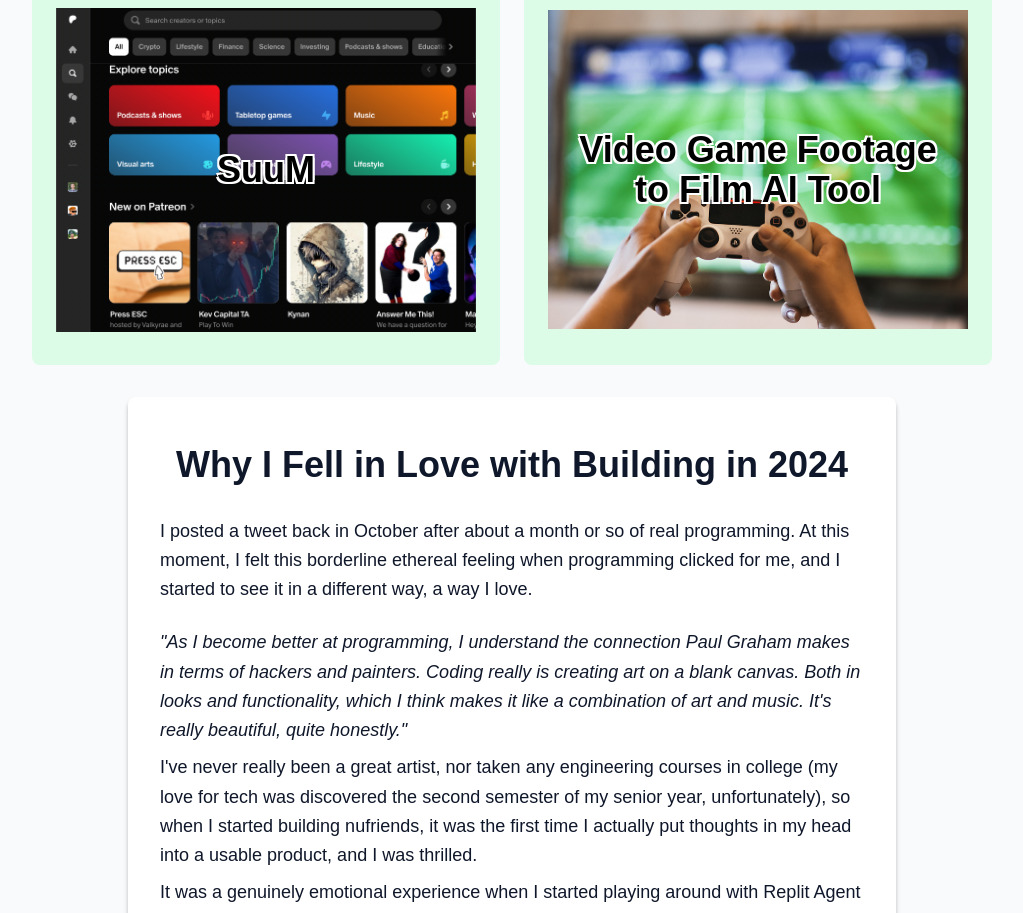
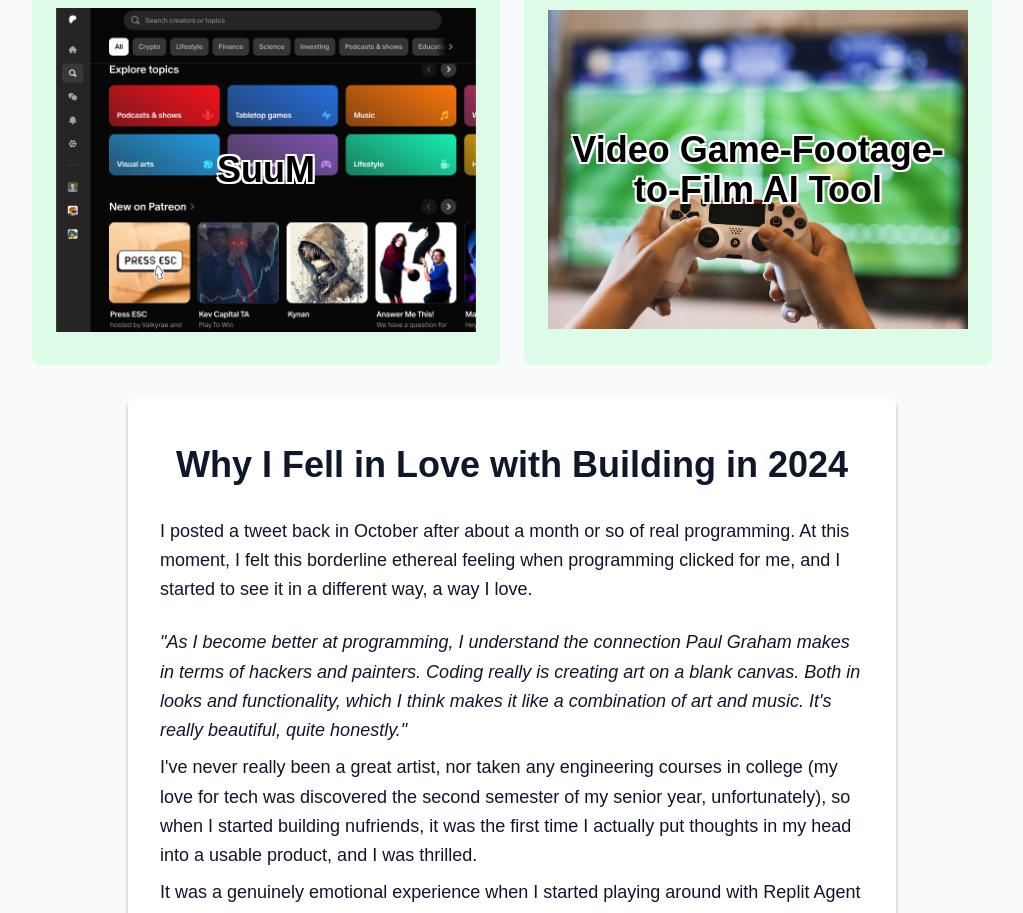
Before and after one commit to jpryor812/justinpryor.me, a Next.js app: page / in a window 1280 px wide. Shown: the part 1680-2593 px from the top of the page, without its empty margins (128-1151 px from the left). Built offline with nearby package versions, Linux system fonts and the light colour scheme.

Commit message:
fixed some minor hovering glitches

```diff
--- a/app/components/ProjectCard.tsx
+++ b/app/components/ProjectCard.tsx
@@ -27,8 +27,8 @@
   return (
     <section className={`max-w-5xl mx-auto px-4 sm:px-6 lg:px-8 py-8 ${className}`}>
       <motion.div
-        className="relative w-full aspect-[3/1]"
-        initial={{ opacity: 0, y: 50 }}
+    className="relative w-full aspect-[3/1]"
+    initial={{ opacity: 0, y: 50 }}
         animate={{ opacity: 1, y: 0 }}
         transition={{
           duration: 0.7,
@@ -76,7 +76,7 @@
             { opacity: 0, y: 20, scale: 0.95 }
           }
           transition={{ duration: 0.4 }}
-          className="absolute left-0 w-full -top-1/2 transform translate-y-full z-50"
+          className="absolute left-0 w-full -top-1/4 transform translate-y-full z-50"
         >
         {/* Image Gallery */}
             <div className="flex justify-between items-center mb-6">
@@ -135,7 +135,7 @@
           </div>
 
             {/* Description */}
-            <div className="w-3/4 mx-auto text-center bg-white border-8 border-pink-200 rounded-xl p-6 shadow-xl">
+            <div className="w-5/6 mx-auto text-center bg-white border-8 border-pink-200 rounded-xl p-4 shadow-xl">
             <p className="text-gray-600 sm:text-sm md:text-md">{description}</p>
             </div>
         </motion.div>
--- a/app/components/SmallProjectCard.tsx
+++ b/app/components/SmallProjectCard.tsx
@@ -176,7 +176,7 @@
 
         {/* Description */}
         <div className={`w-full mx-auto text-center bg-white border-8 border-yellow-200 rounded-xl shadow-xl ${
-          isWideScreen ? 'p-6' : 'p-4'
+          isWideScreen ? 'p-4' : 'p-4'
         }`}>
           <p className={`text-gray-600 ${
             isWideScreen ? 'text-sm' : 'text-xs'
--- a/app/page.tsx
+++ b/app/page.tsx
@@ -234,7 +234,7 @@
             `
           }}
         >
-          Video Game Footage to Film AI Tool
+          Video Game-Footage-to-Film AI Tool
         </h2>
       </div>
       <motion.div
```
